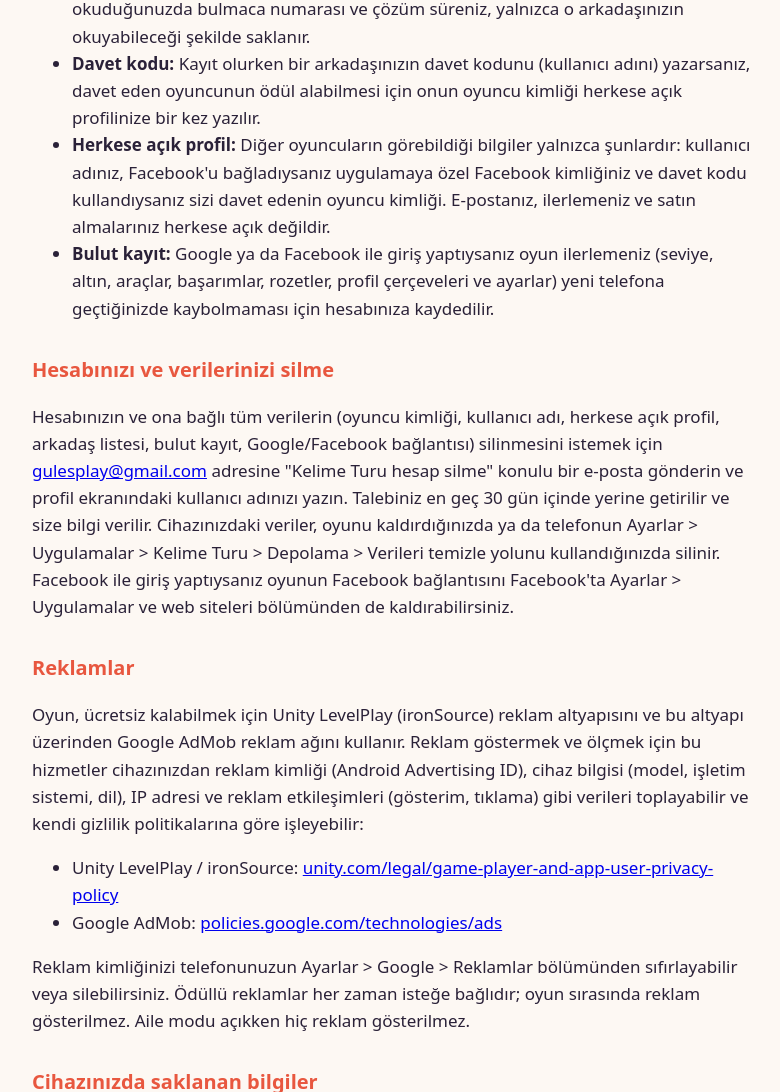
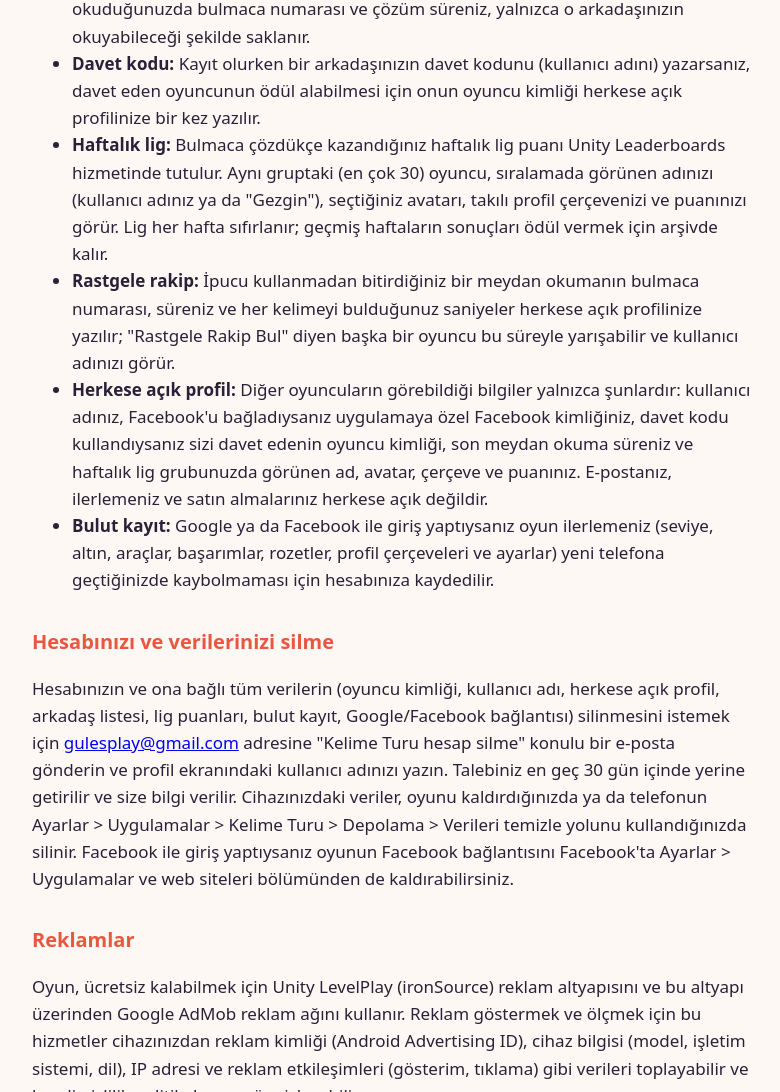
Before and after one commit to gulesplay/gulesplay.github.io, a plain HTML site: page kelime-turu/gizlilik.html in a window 1280 px wide. Shown: the part 1080-2172 px from the top of the page, without its empty margins (248-1028 px from the left). Drawn offline with Linux system fonts and the light colour scheme.

Commit message:
Kelime Turu gizlilik: haftalık lig ve rastgele rakip
Co-Authored-By: Claude Opus 5.5 <noreply@anthropic.com>

```diff
--- a/kelime-turu/gizlilik.html
+++ b/kelime-turu/gizlilik.html
@@ -32,12 +32,14 @@
 <li><strong>Facebook ile giriş:</strong> Facebook'tan genel profil (public_profile) ve arkadaş listesi (user_friends) izni istenir. Facebook'un verdiği erişim jetonu Unity'ye iletilir ve Facebook hesabınız oyuncu kimliğinize bağlanır. Arkadaş listesi izni yalnızca <em>Kelime Turu'nu da kullanan</em> Facebook arkadaşlarınızın adını ve uygulamaya özel kimliğini verir; bu bilgi oyundaki Facebook arkadaşları sekmesini göstermek için kullanılır ve saklanmaz. Facebook arkadaşlarınızın sizi oyunda bulabilmesi için uygulamaya özel Facebook kimliğiniz herkese açık profilinize yazılır. Oyun Facebook'ta sizin adınıza paylaşım yapmaz; Facebook'a otomatik uygulama etkinliği ve reklam kimliği gönderilmez. Facebook'un politikası: <a href="https://www.facebook.com/privacy/policy/">facebook.com/privacy/policy</a>.</li>
 <li><strong>Arkadaşlar:</strong> Arkadaş listeniz ve arkadaşlık istekleriniz Unity sunucularında tutulur ve yalnızca sizin ve arkadaşlarınızın görebileceği şekilde saklanır. Başka bir oyuncu sizi kullanıcı adınızla arayıp arkadaşlık isteği gönderebilir. Bir arkadaşınıza meydan okuduğunuzda bulmaca numarası ve çözüm süreniz, yalnızca o arkadaşınızın okuyabileceği şekilde saklanır.</li>
 <li><strong>Davet kodu:</strong> Kayıt olurken bir arkadaşınızın davet kodunu (kullanıcı adını) yazarsanız, davet eden oyuncunun ödül alabilmesi için onun oyuncu kimliği herkese açık profilinize bir kez yazılır.</li>
-<li><strong>Herkese açık profil:</strong> Diğer oyuncuların görebildiği bilgiler yalnızca şunlardır: kullanıcı adınız, Facebook'u bağladıysanız uygulamaya özel Facebook kimliğiniz ve davet kodu kullandıysanız sizi davet edenin oyuncu kimliği. E-postanız, ilerlemeniz ve satın almalarınız herkese açık değildir.</li>
+<li><strong>Haftalık lig:</strong> Bulmaca çözdükçe kazandığınız haftalık lig puanı Unity Leaderboards hizmetinde tutulur. Aynı gruptaki (en çok 30) oyuncu, sıralamada görünen adınızı (kullanıcı adınız ya da "Gezgin"), seçtiğiniz avatarı, takılı profil çerçevenizi ve puanınızı görür. Lig her hafta sıfırlanır; geçmiş haftaların sonuçları ödül vermek için arşivde kalır.</li>
+<li><strong>Rastgele rakip:</strong> İpucu kullanmadan bitirdiğiniz bir meydan okumanın bulmaca numarası, süreniz ve her kelimeyi bulduğunuz saniyeler herkese açık profilinize yazılır; "Rastgele Rakip Bul" diyen başka bir oyuncu bu süreyle yarışabilir ve kullanıcı adınızı görür.</li>
+<li><strong>Herkese açık profil:</strong> Diğer oyuncuların görebildiği bilgiler yalnızca şunlardır: kullanıcı adınız, Facebook'u bağladıysanız uygulamaya özel Facebook kimliğiniz, davet kodu kullandıysanız sizi davet edenin oyuncu kimliği, son meydan okuma süreniz ve haftalık lig grubunuzda görünen ad, avatar, çerçeve ve puanınız. E-postanız, ilerlemeniz ve satın almalarınız herkese açık değildir.</li>
 <li><strong>Bulut kayıt:</strong> Google ya da Facebook ile giriş yaptıysanız oyun ilerlemeniz (seviye, altın, araçlar, başarımlar, rozetler, profil çerçeveleri ve ayarlar) yeni telefona geçtiğinizde kaybolmaması için hesabınıza kaydedilir.</li>
 </ul>
 
 <h2 id="veri-silme">Hesabınızı ve verilerinizi silme</h2>
-<p>Hesabınızın ve ona bağlı tüm verilerin (oyuncu kimliği, kullanıcı adı, herkese açık profil, arkadaş listesi, bulut kayıt, Google/Facebook bağlantısı) silinmesini istemek için <a href="mailto:gulesplay@gmail.com?subject=Kelime%20Turu%20hesap%20silme">gulesplay@gmail.com</a> adresine "Kelime Turu hesap silme" konulu bir e-posta gönderin ve profil ekranındaki kullanıcı adınızı yazın. Talebiniz en geç 30 gün içinde yerine getirilir ve size bilgi verilir. Cihazınızdaki veriler, oyunu kaldırdığınızda ya da telefonun Ayarlar &gt; Uygulamalar &gt; Kelime Turu &gt; Depolama &gt; Verileri temizle yolunu kullandığınızda silinir. Facebook ile giriş yaptıysanız oyunun Facebook bağlantısını Facebook'ta Ayarlar &gt; Uygulamalar ve web siteleri bölümünden de kaldırabilirsiniz.</p>
+<p>Hesabınızın ve ona bağlı tüm verilerin (oyuncu kimliği, kullanıcı adı, herkese açık profil, arkadaş listesi, lig puanları, bulut kayıt, Google/Facebook bağlantısı) silinmesini istemek için <a href="mailto:gulesplay@gmail.com?subject=Kelime%20Turu%20hesap%20silme">gulesplay@gmail.com</a> adresine "Kelime Turu hesap silme" konulu bir e-posta gönderin ve profil ekranındaki kullanıcı adınızı yazın. Talebiniz en geç 30 gün içinde yerine getirilir ve size bilgi verilir. Cihazınızdaki veriler, oyunu kaldırdığınızda ya da telefonun Ayarlar &gt; Uygulamalar &gt; Kelime Turu &gt; Depolama &gt; Verileri temizle yolunu kullandığınızda silinir. Facebook ile giriş yaptıysanız oyunun Facebook bağlantısını Facebook'ta Ayarlar &gt; Uygulamalar ve web siteleri bölümünden de kaldırabilirsiniz.</p>
 
 <h2>Reklamlar</h2>
 <p>Oyun, ücretsiz kalabilmek için Unity LevelPlay (ironSource) reklam altyapısını ve bu altyapı üzerinden Google AdMob reklam ağını kullanır. Reklam göstermek ve ölçmek için bu hizmetler cihazınızdan reklam kimliği (Android Advertising ID), cihaz bilgisi (model, işletim sistemi, dil), IP adresi ve reklam etkileşimleri (gösterim, tıklama) gibi verileri toplayabilir ve kendi gizlilik politikalarına göre işleyebilir:</p>
```
